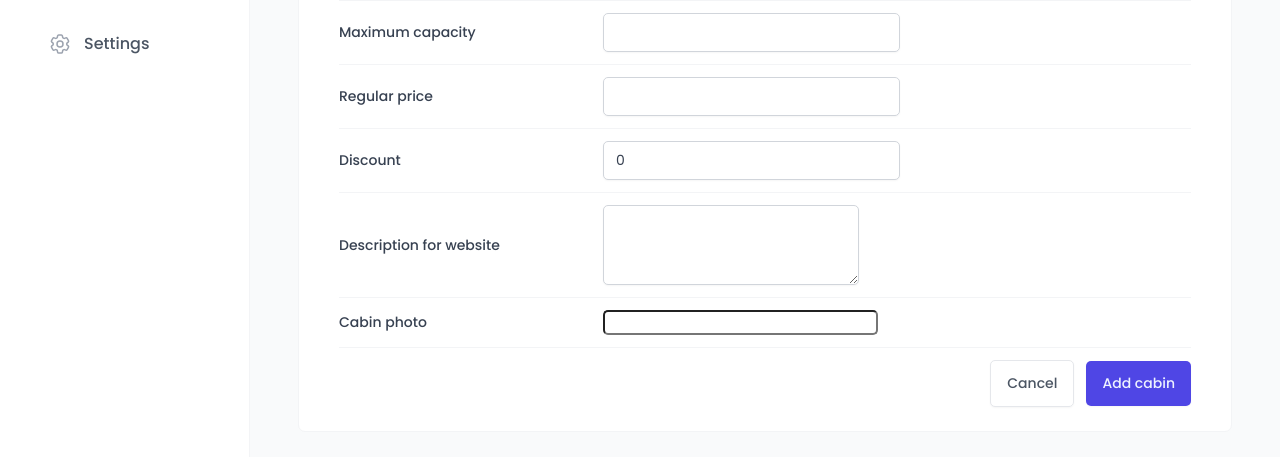
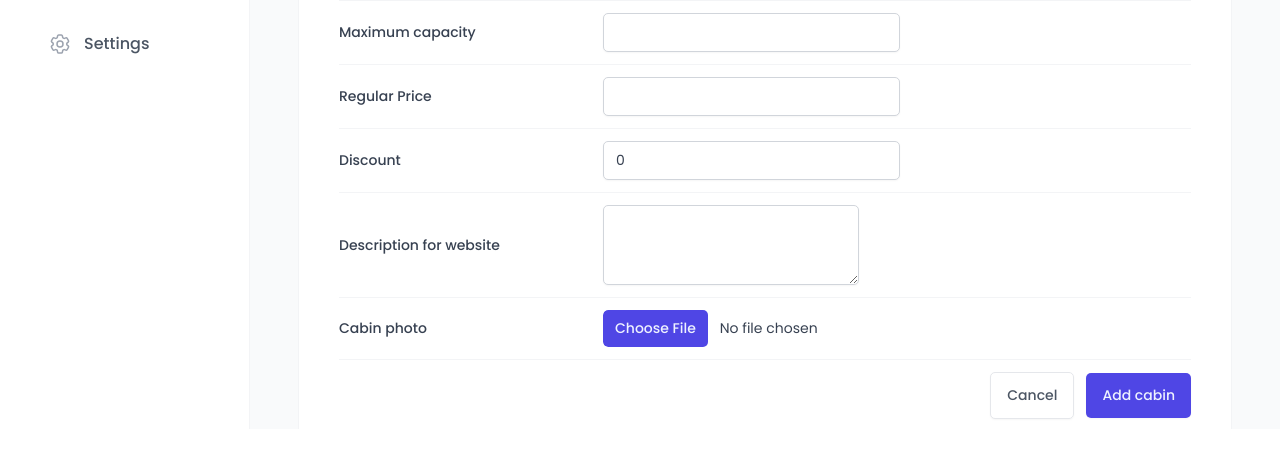
Before and after one commit to Mayor-Isaac/Wild-Oasis, a React (Vite) app: page /cabins in a window 1280 px wide. Both pictures are taken after a click on the button "Add new Cabin". Shown: the part 371-828 px from the top of the page. After the commit the page ends 800 px from the top, so only its background shows below. Built offline with nearby package versions, Linux system fonts and the light colour scheme; no server answers; the database is empty; a web font is replaced by a local one.

Commit message:
Cabin Image Upload Implemented

```diff
--- a/src/features/cabins/CreateCabinForm.jsx
+++ b/src/features/cabins/CreateCabinForm.jsx
@@ -1,4 +1,3 @@
-import styled from "styled-components";
 import { useForm } from "react-hook-form";
 
 import Input from "../../ui/Input";
@@ -10,46 +9,13 @@ import Textarea from "../../ui/Textarea";
 import { createCabin } from "../../services/apiCabins";
 import toast from "react-hot-toast";
 import { useMutation, useQueryClient } from "@tanstack/react-query";
-
-const FormRow = styled.div`
-  display: grid;
-  align-items: center;
-  grid-template-columns: 24rem 1fr 1.2fr;
-  gap: 2.4rem;
-
-  padding: 1.2rem 0;
-
-  &:first-child {
-    padding-top: 0;
-  }
-
-  &:last-child {
-    padding-bottom: 0;
-  }
-
-  &:not(:last-child) {
-    border-bottom: 1px solid var(--color-grey-100);
-  }
-
-  &:has(button) {
-    display: flex;
-    justify-content: flex-end;
-    gap: 1.2rem;
-  }
-`;
-
-const Label = styled.label`
-  font-weight: 500;
-`;
-
-const Error = styled.span`
-  font-size: 1.4rem;
-  color: var(--color-red-700);
-`;
+import FormRow from "../../ui/FormRow";
 
 function CreateCabinForm() {
-  const { register, handleSubmit, reset } = useForm();
+  const { register, handleSubmit, reset, getValues, formState } = useForm();
   // register gives onBlur and onChange props to an Input element
+
+  const { errors } = formState;
 
   const queryClient = useQueryClient();
 
@@ -66,49 +32,95 @@ function CreateCabinForm() {
   });
 
   function onSubmit(data) {
-    mutate(data);
+    // mutate({ ...data, image: data.image[0] });
+    console.log("data===>", data);
+  }
+
+  function onError(err) {
+    // console.log(err);
   }
 
   return (
-    <Form onSubmit={handleSubmit(onSubmit)}>
-      <FormRow>
-        <Label htmlFor="name">Cabin name</Label>
-        <Input type="text" id="name" {...register("name")} />
+    <Form onSubmit={handleSubmit(onSubmit, onError)}>
+      <FormRow error={errors?.name?.message} label="Cabin name">
+        <Input
+          type="text"
+          id="name"
+          disabled={isCreating}
+          {...register("name", {
+            required: "This field is required",
+          })}
+        />
       </FormRow>
 
-      <FormRow>
-        <Label htmlFor="maxCapacity">Maximum capacity</Label>
-        <Input type="number" id="maxCapacity" {...register("maxCapacity")} />
+      <FormRow error={errors?.maxCapacity?.message} label="Maximum capacity">
+        <Input
+          type="number"
+          id="maxCapacity"
+          disabled={isCreating}
+          {...register("maxCapacity", {
+            required: "This field is required",
+            min: {
+              value: 1,
+              message: "Capacity should be at least 1",
+            },
+          })}
+        />
       </FormRow>
 
-      <FormRow>
-        <Label htmlFor="regularPrice">Regular price</Label>
-        <Input type="number" id="regularPrice" {...register("regularPrice")} />
+      <FormRow error={errors?.regularPrice?.message} label="Regular Price">
+        <Input
+          type="number"
+          id="regularPrice"
+          disabled={isCreating}
+          {...register("regularPrice", {
+            required: "This field is required",
+            min: {
+              value: 1,
+              message: "Price should be at least 1",
+            },
+          })}
+        />
       </FormRow>
 
-      <FormRow>
-        <Label htmlFor="discount">Discount</Label>
+      <FormRow error={errors?.discount?.message} label="Discount">
         <Input
           type="number"
           id="discount"
+          disabled={isCreating}
           defaultValue={0}
-          {...register("discount")}
+          {...register("discount", {
+            required: "This field is required",
+            validate: (value) =>
+              value <= getValues().regularPrice ||
+              "Discount should be less than regular price",
+          })}
         />
       </FormRow>
 
-      <FormRow>
-        <Label htmlFor="description">Description for website</Label>
+      <FormRow
+        error={errors?.description?.message}
+        label="Description for website"
+      >
         <Textarea
           type="number"
           id="description"
+          disabled={isCreating}
           defaultValue=""
-          {...register("description")}
+          {...register("description", {
+            required: "This field is required",
+          })}
         />
       </FormRow>
 
-      <FormRow>
-        <Label htmlFor="image">Cabin photo</Label>
-        <FileInput id="image" accept="image/*" />
+      <FormRow label="Cabin photo">
+        <FileInput
+          id="image"
+          accept="image/*"
+          {...register("image ", {
+            required: "This field is required",
+          })}
+        />
       </FormRow>
 
       <FormRow>
--- a/src/services/apiCabins.js
+++ b/src/services/apiCabins.js
@@ -1,4 +1,4 @@
-import supabase from "./supabase";
+import supabase, { supabaseUrl } from "./supabase";
 
 export async function getCabins() {
   const { data, error } = await supabase.from("cabins").select("*");
@@ -11,14 +11,37 @@ export async function getCabins() {
 }
 
 export async function createCabin(newCabin) {
+  const imageName = `${Math.random()}-${newCabin.image.name}`.replaceAll(
+    "/",
+    ""
+  );
+  const imagePath = `${supabaseUrl}/storage/v1/object/public/cabin-images/${imageName} `;
+
+  // 1.Create Cabin
   const { data, error } = await supabase
     .from("cabins")
-    .insert([newCabin])
+    .insert([{ ...newCabin, image: imagePath }])
     .select();
 
   if (error) {
     throw new Error("Cabin can not be created");
   }
+
+  // 2. Upload Image
+
+  const { error: storageError } = await supabase.storage
+    .from("cabin-images")
+    .upload(imageName, newCabin.image);
+
+  // 3. Delete Cabin if there was error uploading image
+  if (storageError) {
+    await supabase.from("cabins").delete().eq("id", data.id);
+    console.error(storageError);
+    throw new Error(
+      "Cabin image can not be uploaded and the cabin was not created"
+    );
+  }
+
   return data;
 }
 
--- a/src/services/supabase.js
+++ b/src/services/supabase.js
@@ -1,5 +1,5 @@
 import { createClient } from "@supabase/supabase-js";
-const supabaseUrl = "https://uztsmrzxoyespbixqmjc.supabase.co";
+export const supabaseUrl = "https://uztsmrzxoyespbixqmjc.supabase.co";
 const supabaseKey =
   "eyJhbGciOiJIUzI1NiIsInR5cCI6IkpXVCJ9.eyJpc3MiOiJzdXBhYmFzZSIsInJlZiI6InV6dHNtcnp4b3llc3BiaXhxbWpjIiwicm9sZSI6ImFub24iLCJpYXQiOjE3MzYxNTYwOTcsImV4cCI6MjA1MTczMjA5N30.szZSK0s45U17A0E9B_Oj3fd-OWbnyjaj9_26xkwAXNQ";
 const supabase = createClient(supabaseUrl, supabaseKey);
--- a/src/ui/AppLayout.jsx
+++ b/src/ui/AppLayout.jsx
@@ -16,6 +16,7 @@ const StyledAppLayout = styled.div`
 const Main = styled.main`
   background-color: var(--color-grey-50);
   padding: 4rem 4.8rem 6.4rem;
+  overflow: scroll;
 `;
 
 const Container = styled.div`
--- a/src/ui/FileInput.jsx
+++ b/src/ui/FileInput.jsx
@@ -1,6 +1,6 @@
 import styled from "styled-components";
 
-const FileInput = styled.input`
+const FileInput = styled.input.attrs({ type: "file" })`
   font-size: 1.4rem;
   border-radius: var(--border-radius-sm);
 
--- /dev/null
+++ b/src/ui/FormRow.jsx
@@ -0,0 +1,49 @@
+import styled from "styled-components";
+
+const StyledFormRow = styled.div`
+  display: grid;
+  align-items: center;
+  grid-template-columns: 24rem 1fr 1.2fr;
+  gap: 2.4rem;
+
+  padding: 1.2rem 0;
+
+  &:first-child {
+    padding-top: 0;
+  }
+
+  &:last-child {
+    padding-bottom: 0;
+  }
+
+  &:not(:last-child) {
+    border-bottom: 1px solid var(--color-grey-100);
+  }
+
+  &:has(button) {
+    display: flex;
+    justify-content: flex-end;
+    gap: 1.2rem;
+  }
+`;
+
+const Label = styled.label`
+  font-weight: 500;
+`;
+
+const Error = styled.span`
+  font-size: 1.4rem;
+  color: var(--color-red-700);
+`;
+
+function FormRow({ label, error, children }) {
+  return (
+    <StyledFormRow>
+      {label && <Label htmlFor={children.props.id}>{label}</Label>}
+      {children}
+      {error && <Error>{error}</Error>}
+    </StyledFormRow>
+  );
+}
+
+export default FormRow;
```
